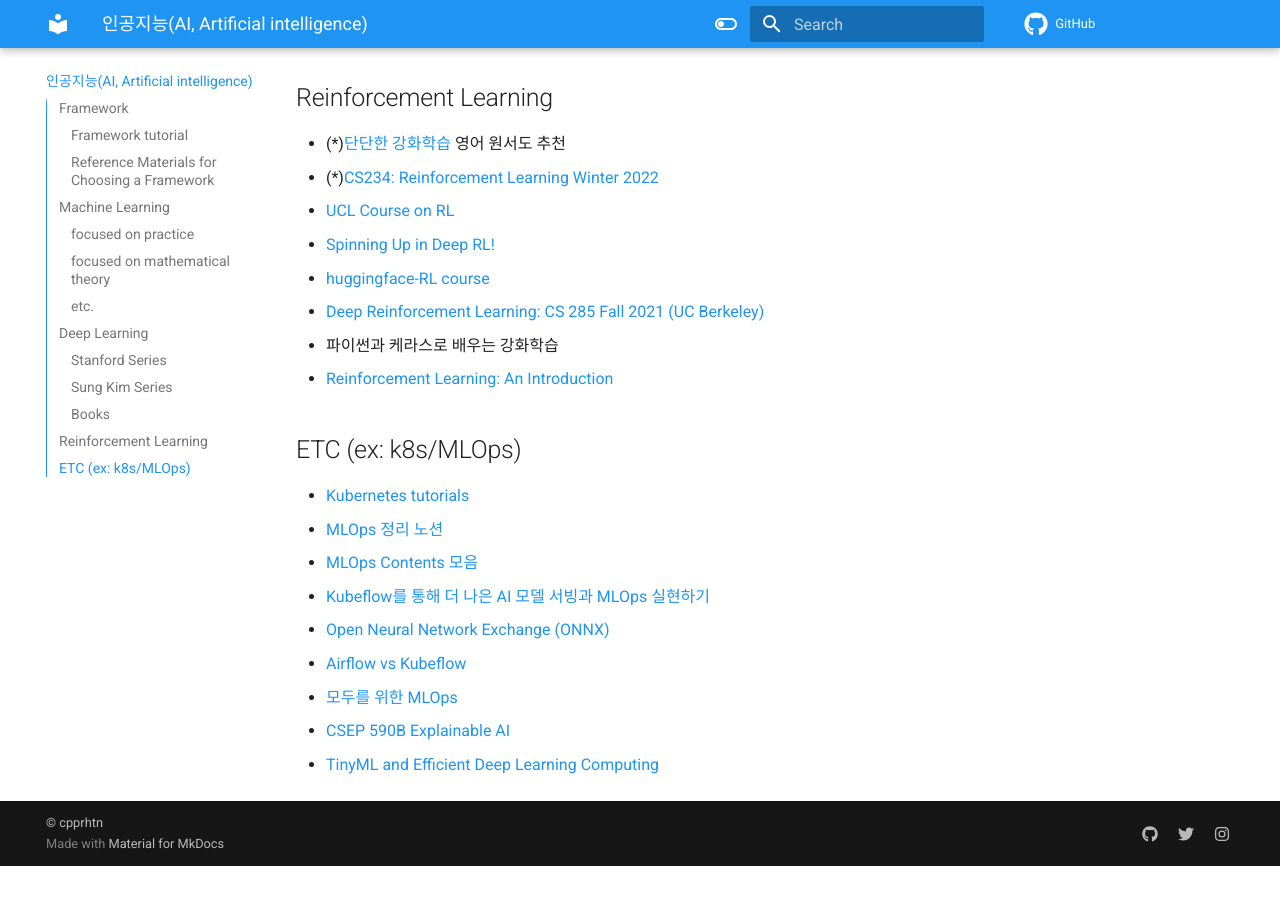
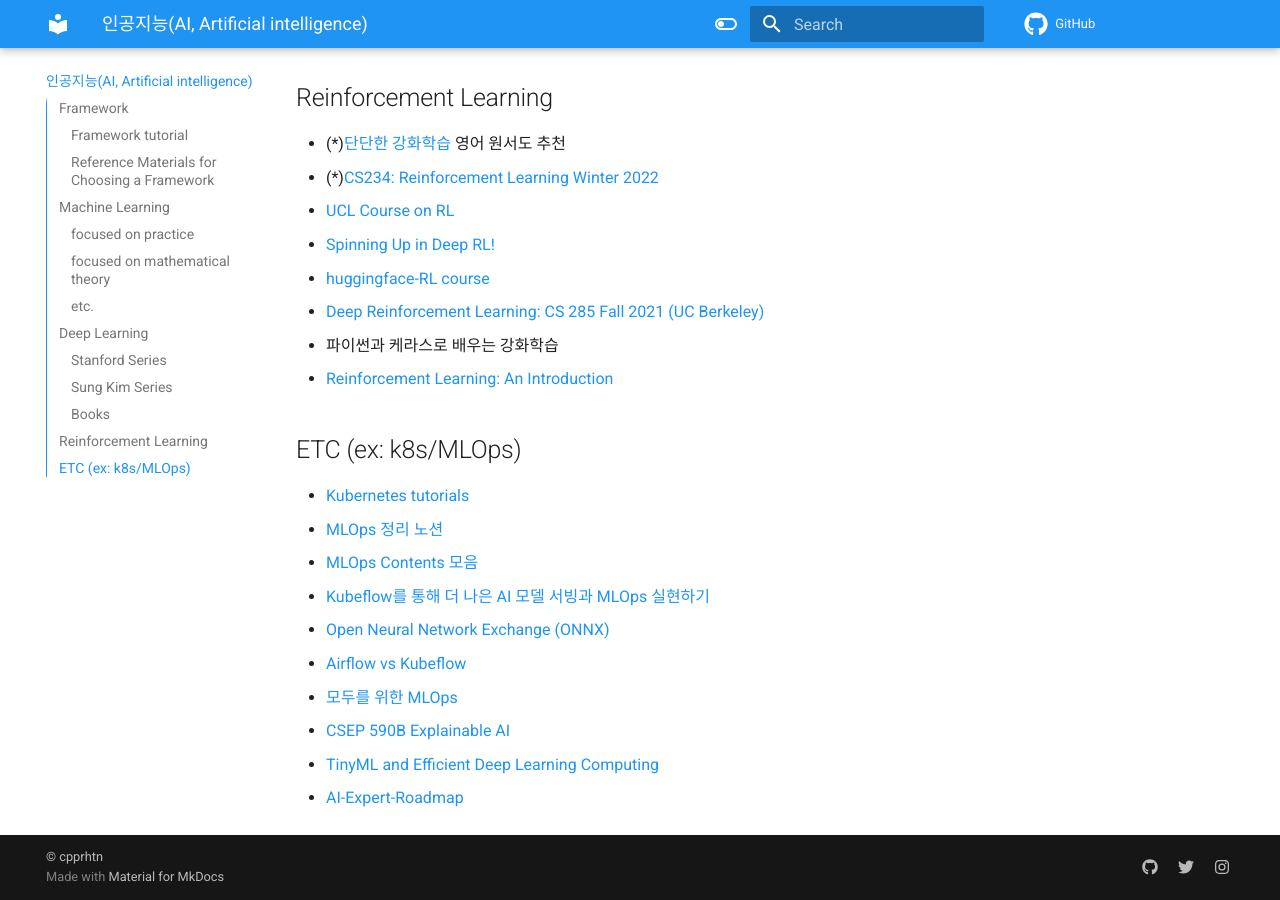
Before and after one commit to cpprhtn/AI-Learning-Guide, an MkDocs documentation site: the page built from docs/AI.md, in a window 1280 px wide and 900 px high, scrolled down 2596 px. Built offline with MkDocs 1.6.1 and Material for MkDocs 9.7.7, drawn with Linux system fonts in a browser that asks for light colours; comment, search, counter and statistics services are not loaded; before the commit the page ends 3462 px from its top, so only the background shows below that.

Commit message:
Update AI.md

```diff
--- a/docs/AI.md
+++ b/docs/AI.md
@@ -93,3 +93,4 @@
 - [모두를 위한 MLOps](https://mlops-for-all.github.io/)
 - [CSEP 590B Explainable AI](https://sites.google.com/cs.washington.edu/csep590b?pli=1)
 - [TinyML and Efficient Deep Learning Computing](https://www.youtube.com/playlist?list=PL80kAHvQbh-ocildRaxjjBy6MR1ZsNCU7)
+- [AI-Expert-Roadmap](https://github.com/AMAI-GmbH/AI-Expert-Roadmap)
```
